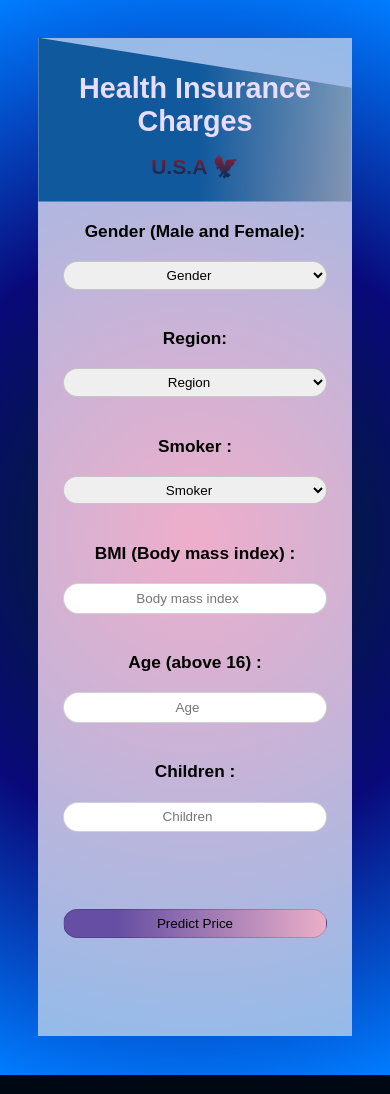
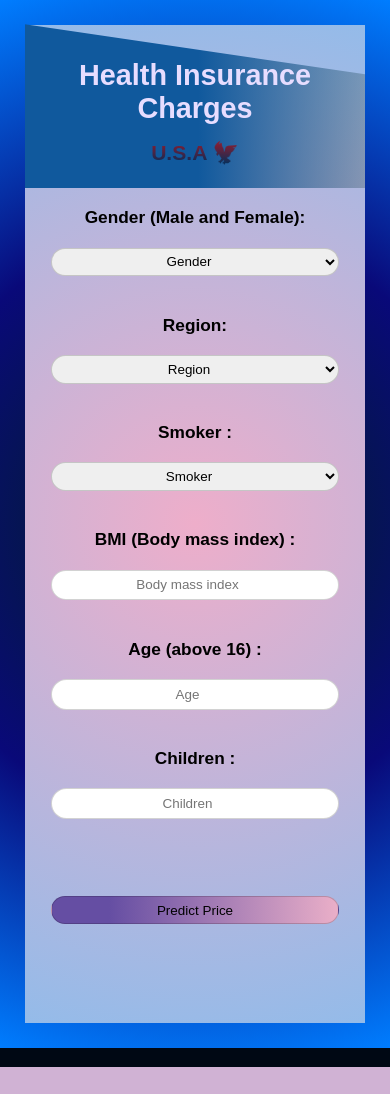
Before and after one commit to vivdevchikam/Health-insurance-charges, a Flask app: page / in a window 390 px wide. After the commit the page ends 1067 px from the top, so only its background shows below. Run offline with Flask 3, Linux system fonts and the light colour scheme; parts of the project's set-up code (start-up, migrations or seed data) failed here and were passed over; some libraries are stand-ins or nearby versions; some web fonts are replaced.

Commit message:
Add files via upload

```diff
--- a/static/css/style.css
+++ b/static/css/style.css
@@ -206,4 +206,8 @@ input {
     padding: 2rem 1.6rem;
     margin-top: -3.2rem;
   }
+
+  .row {
+    padding: 2.6rem 2.6rem 2.6rem 2.6rem;
+  }
 }
```
